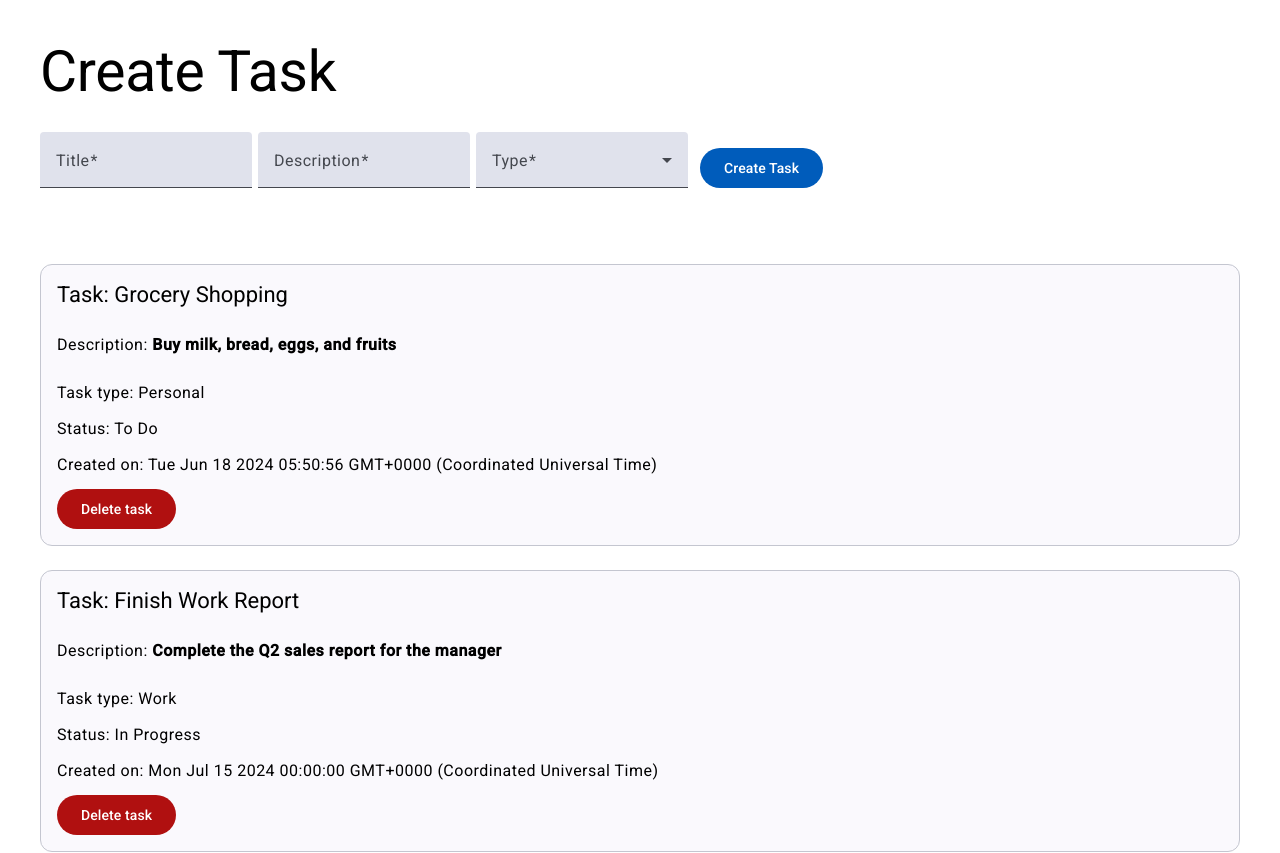
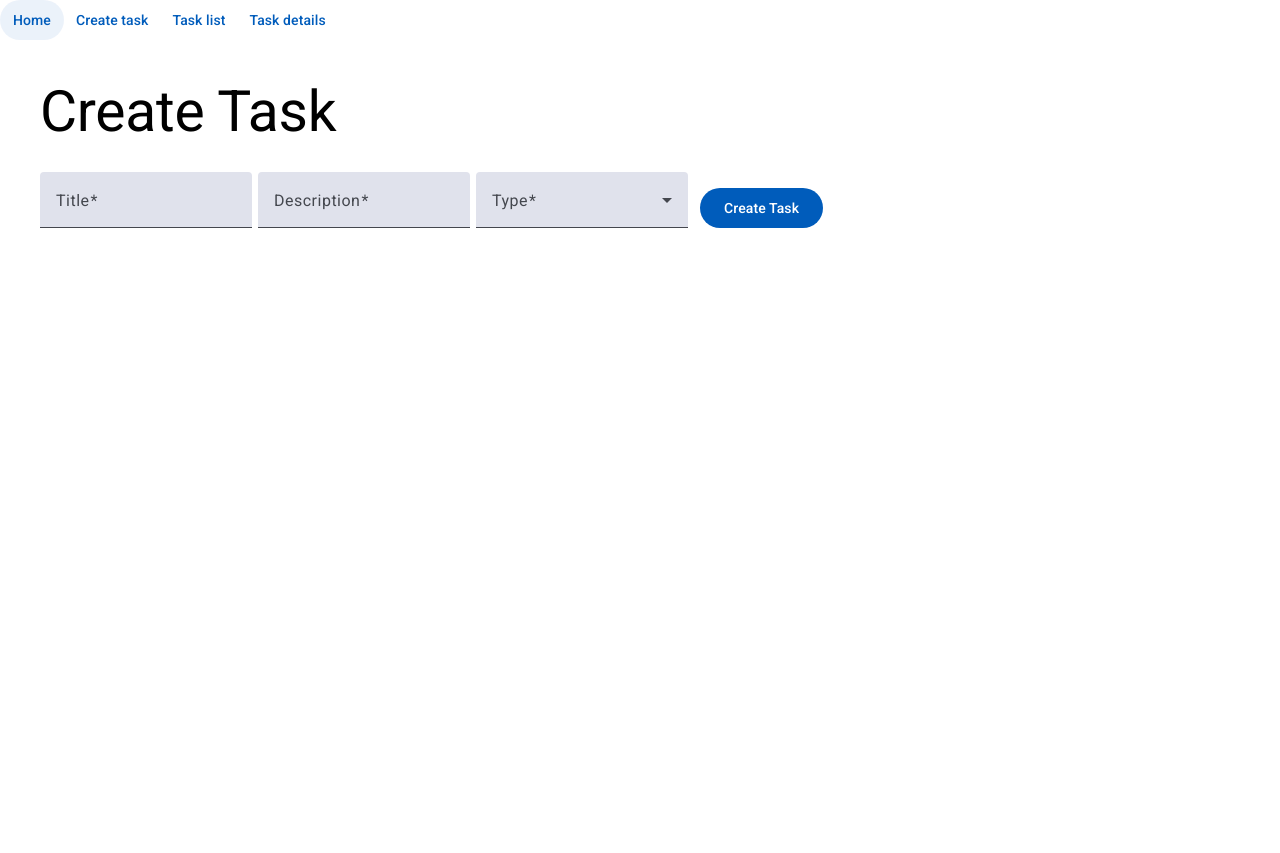
Before and after one commit to Arthur-Vee/task_manager, an Angular app: page /create-task in a window 1280 px wide. Before the commit this address led to /. Shown: the top 853 px of the page. After the commit the page ends 800 px from the top, so only its background shows below. Built offline with nearby package versions, Linux system fonts and the light colour scheme.

Commit message:
Created Create task page / Task tist page / Task details page and routing for them

```diff
--- a/src/app/COMPONENTS/create-task/create-task.component.ts
+++ b/src/app/COMPONENTS/create-task/create-task.component.ts
@@ -1,4 +1,4 @@
-import { Component, signal } from '@angular/core';
+import { Component } from '@angular/core';
 import { FormControl, FormGroup, Validators, FormBuilder } from '@angular/forms';
 import { ReactiveFormsModule } from '@angular/forms';
 import { Task } from '../../MODELS/task.model';
--- a/src/app/COMPONENTS/task/task.component.html
+++ b/src/app/COMPONENTS/task/task.component.html
@@ -1,5 +1,3 @@
-<app-create-task />
-
 <ul>
     <li *ngFor="let task of tasks$ | async">
         <mat-card class="task-card" appearance="outlined">
--- a/src/app/app.component.html
+++ b/src/app/app.component.html
@@ -1,3 +1,6 @@
-<app-task />
+<button mat-button type="button" routerLink="/" routerLinkActive="active">Home</button>
+<button mat-button type="button" routerLink="/create-task" routerLinkActive="active"> Create task </button>
+<button mat-button type="button" routerLink="/task-list" routerLinkActive="active"> Task list </button>
+<button mat-button type="button" routerLink="/task-details" routerLinkActive="active"> Task details </button>
 
 <router-outlet />
--- a/src/app/app.component.ts
+++ b/src/app/app.component.ts
@@ -1,5 +1,5 @@
 import { Component } from '@angular/core';
-import { RouterOutlet } from '@angular/router';
+import { RouterOutlet, RouterLink } from '@angular/router';
 import { ReactiveFormsModule } from '@angular/forms';
 import { TaskComponent } from './COMPONENTS/task/task.component';
 import { MaterialModule } from './material.module';
@@ -10,6 +10,7 @@ import { CommonModule } from '@angular/common';
   standalone: true,
   imports: [
     RouterOutlet,
+    RouterLink,
     ReactiveFormsModule,
     TaskComponent,
     MaterialModule,
--- a/src/app/app.config.ts
+++ b/src/app/app.config.ts
@@ -1,10 +1,10 @@
 import { ApplicationConfig, provideZoneChangeDetection } from '@angular/core';
-import { provideRouter } from '@angular/router';
+import { provideRouter, withComponentInputBinding } from '@angular/router';
 
 import { routes } from './app.routes';
 import { provideClientHydration } from '@angular/platform-browser';
 import { provideAnimationsAsync } from '@angular/platform-browser/animations/async';
 
 export const appConfig: ApplicationConfig = {
-  providers: [provideZoneChangeDetection({ eventCoalescing: true }), provideRouter(routes), provideClientHydration(), provideAnimationsAsync()]
+  providers: [provideZoneChangeDetection({ eventCoalescing: true }), provideRouter(routes, withComponentInputBinding()), provideClientHydration(), provideAnimationsAsync()]
 };
--- a/src/app/app.routes.ts
+++ b/src/app/app.routes.ts
@@ -1,3 +1,13 @@
 import { Routes } from '@angular/router';
+import { CreateTaskComponent } from './COMPONENTS/create-task/create-task.component';
+import { AppComponent } from './app.component';
+import { TaskComponent } from './COMPONENTS/task/task.component';
 
-export const routes: Routes = [];
+export const routes: Routes = [
+    { path: "home", component: AppComponent },
+    { path: "create-task", component: CreateTaskComponent },
+    { path: "task-list", component: TaskComponent },
+    { path: "task-details", component: TaskComponent }, // This will change once task-details component is ready
+    //  { path: '**', component: PageNotFoundComponent} to diplay 404(if needed)
+
+];
```
